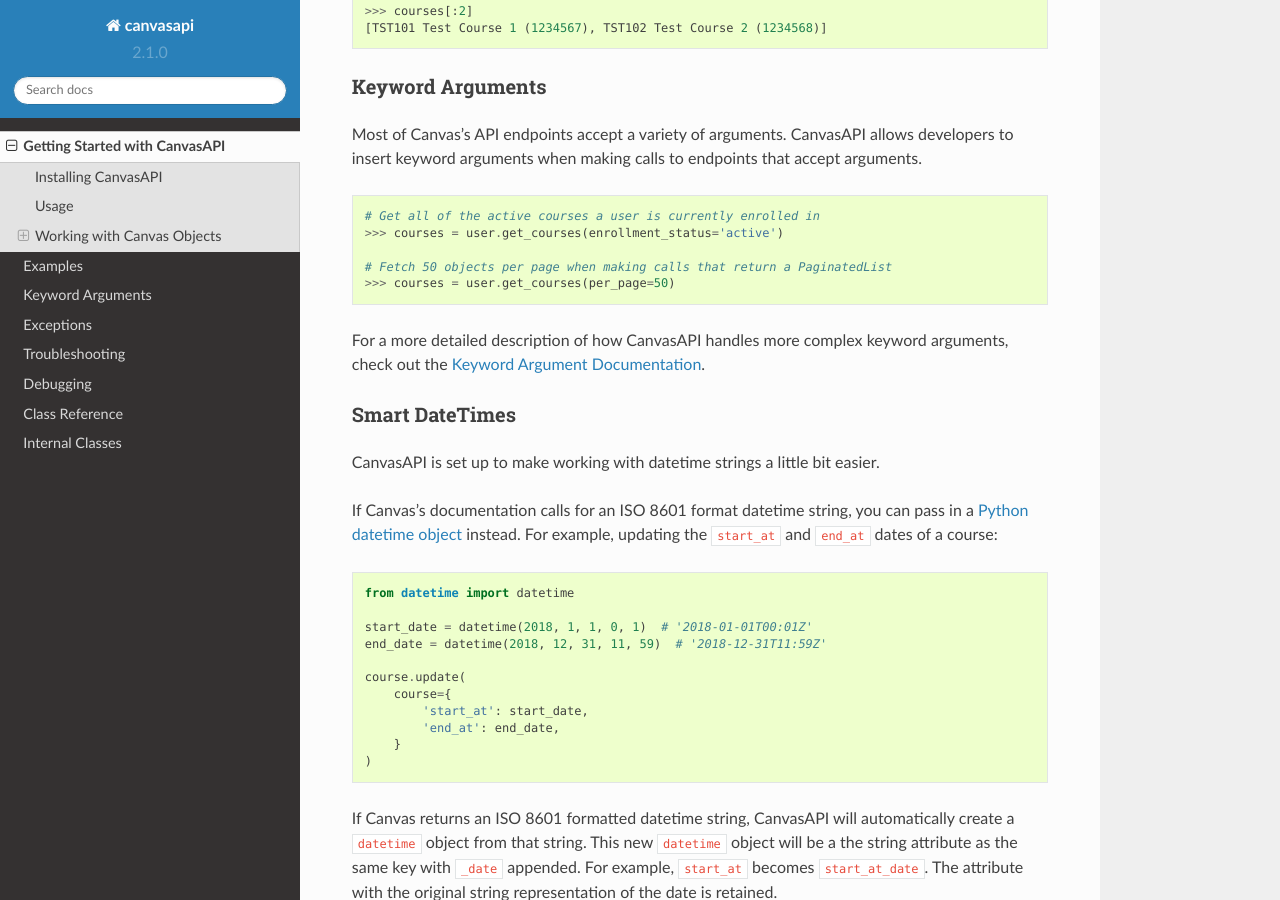
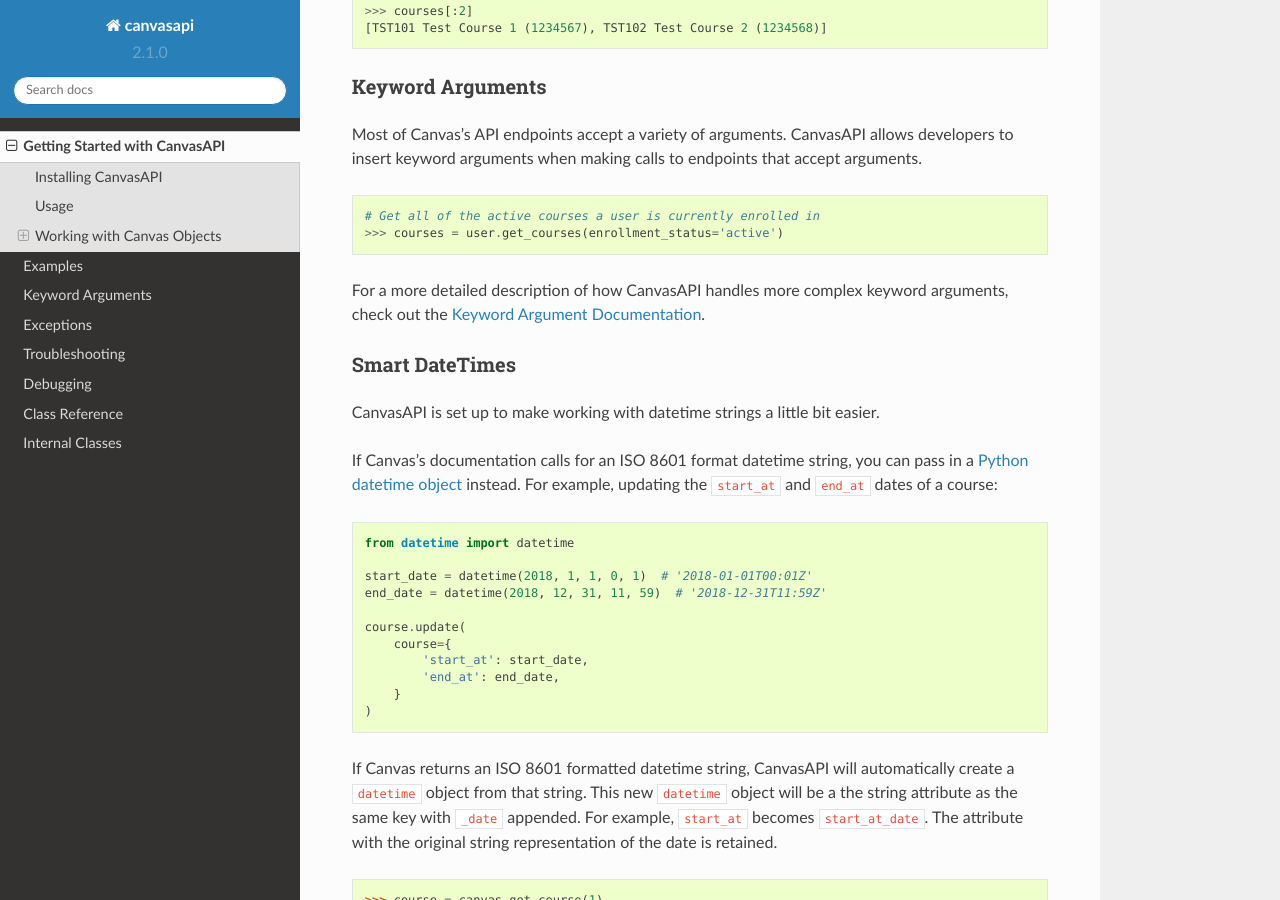
Before and after one commit to ucfopen/canvasapi, a Sphinx documentation site: the page built from docs/getting-started.rst, in a window 1280 px wide and 900 px high, scrolled down 2244 px. Built offline with Sphinx 7.4.7 and the Read the Docs theme 2.0.0, drawn with Linux system fonts in a browser that asks for light colours.

Commit message:
Remove confusing example in docs

```diff
--- a/docs/getting-started.rst
+++ b/docs/getting-started.rst
@@ -117,9 +117,6 @@
     # Get all of the active courses a user is currently enrolled in
     >>> courses = user.get_courses(enrollment_status='active')
 
-    # Fetch 50 objects per page when making calls that return a PaginatedList
-    >>> courses = user.get_courses(per_page=50)
-
 For a more detailed description of how CanvasAPI handles more complex keyword arguments, check out the `Keyword Argument Documentation <keyword-args.html>`_.
 
 Smart DateTimes
```
Also changed, not shown: README.md (+0 -4 lines).
